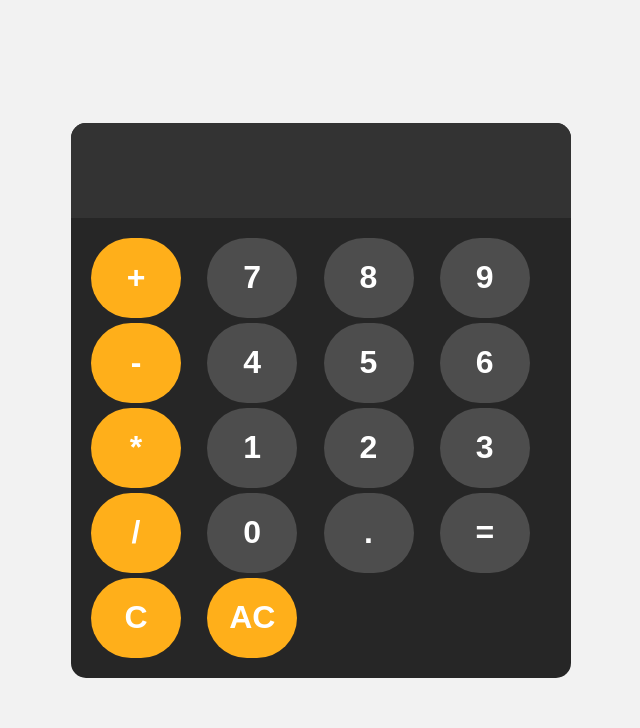
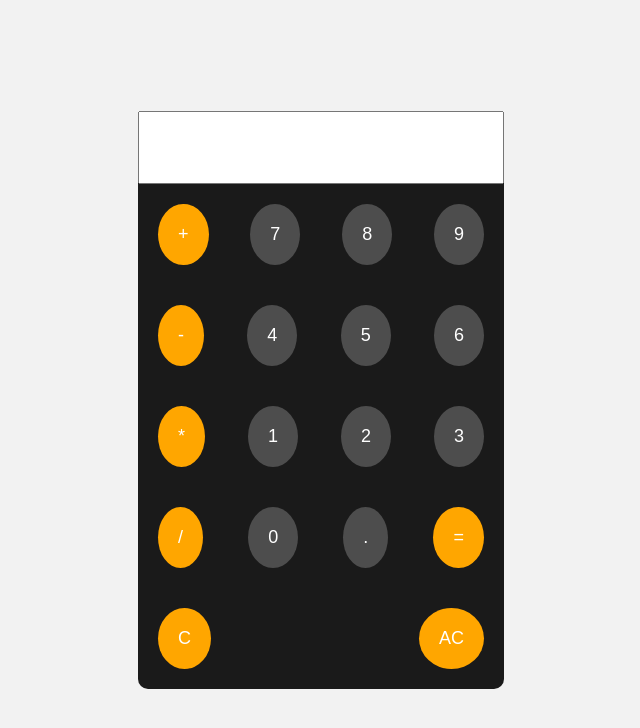
Before and after one commit to Abidkhan234/Calculator-project, a plain HTML site: page index.html in a window 1280 px wide. Shown: the whole page, without its empty margins (319-959 px from the left). Drawn offline with Linux system fonts and the light colour scheme.

Commit message:
Rework calculator

```diff
--- a/app.js
+++ b/app.js
@@ -1,29 +1,22 @@
-let display = document.getElementById("displayValue");
-
-//? To add value
+var display = document.getElementById("display");
 
 function appendToDisplay(input) {
     display.value += input;
 }
 
-//? To clear display
 
 function clearDisplay() {
     display.value = "";
 }
 
-//? To remove the last character from the display
-
-function deleteLastCharacter() {
+function clearLastDigit() {
     display.value = display.value.slice(0, -1);
 }
-
-//? To calculate
 
 function calculate() {
     try {
         display.value = eval(display.value);
-    } catch (error) {
+    } catch (Error) {
         display.value = "Error";
     }
 }
--- a/index.html
+++ b/index.html
@@ -9,27 +9,35 @@
 </head>
 
 <body>
-    <div id="calculator">
-        <input type="text" readonly id="displayValue">
-        <div id="keys">
+    <div class="calculator">
+        <input type="text" id="display" readonly>
+        <div class="keys">
             <button onclick="appendToDisplay('+')" class="operator-btn">+</button>
             <button onclick="appendToDisplay('7')">7</button>
             <button onclick="appendToDisplay('8')">8</button>
             <button onclick="appendToDisplay('9')">9</button>
+        </div>
+        <div class="keys">
             <button onclick="appendToDisplay('-')" class="operator-btn">-</button>
             <button onclick="appendToDisplay('4')">4</button>
             <button onclick="appendToDisplay('5')">5</button>
             <button onclick="appendToDisplay('6')">6</button>
+        </div>
+        <div class="keys">
             <button onclick="appendToDisplay('*')" class="operator-btn">*</button>
             <button onclick="appendToDisplay('1')">1</button>
             <button onclick="appendToDisplay('2')">2</button>
             <button onclick="appendToDisplay('3')">3</button>
+        </div>
+        <div class="keys">
             <button onclick="appendToDisplay('/')" class="operator-btn">/</button>
             <button onclick="appendToDisplay('0')">0</button>
             <button onclick="appendToDisplay('.')">.</button>
-            <button onclick="calculate()">=</button>
-            <button onclick="deleteLastCharacter()"  class="operator-btn">C</button>
-            <button onclick="clearDisplay()" class="operator-btn">AC</button>
+            <button onclick="calculate()" class="operator-btn">=</button>
+        </div>
+        <div class="clear-key">
+            <button onclick="clearLastDigit()" class="operator-btn">C</button>
+            <button onclick="clearDisplay()" class="operator-btn clear-btn">AC</button>
         </div>
     </div>
 </body>
--- a/style.css
+++ b/style.css
@@ -11,55 +11,47 @@ body{
     align-items: center;
     background-color: hsl(0, 0%, 95%);
 }
-#calculator{
-    background-color: hsl(0, 0%, 15%);
+.calculator {
     max-width: 500px;
-    border-radius: 15px;
-    overflow: hidden;
+    background-color: hsl(0, 0%, 10%);
+    border-radius: 10px;
 }
-#displayValue{
+#display{
     padding: 20px;
     width: 100%;
-    border: none;
-    background-color: hsl(0, 0%, 20%);
-    color: white;
-    text-align: left;
-    font-size: 3rem;
-}
-#keys{
-    display: grid;
-    grid-template-columns: repeat(4,1fr);
-    padding: 20px;
-    gap: 5px;
-}
-button{
-    width:90px;
-    height: 80px;
-    border: none;
-    background-color: hsl(0, 0%, 30%);
-    cursor: pointer;
-    color: white;
-    font-size: 2rem;
-    font-weight: bold;
-    border-radius: 50px;
+    text-align: right;
+    font-size: 25px;
+    outline: none;
 }
 
-button:hover{
-    background-color: hsl(0, 0%, 40%);
+.keys {
+    display: flex;
+    justify-content: space-between;
+    align-items: center;
+    padding: 20px;
+    gap: 10px;
+}
+.clear-key {
+    display: flex;
+    justify-content: space-between;
+    padding: 20px ;
 }
 
-button:active{
-    background-color: hsl(0, 0%, 50%);
+button {
+    padding: 20px;
+    font-size: 18px;
+    border: none;
+    border-radius: 50%;
+    background-color: hsl(0, 0%, 30%);
+    color: white;
+    cursor: pointer;
 }
-
+button:hover{
+    background-color: hsl(0, 0%, 35%);
+}
 .operator-btn{
+    background-color: hsl(39, 100%, 50%);
+}
+.operator-btn:hover{
     background-color: hsl(39, 100%, 55%);
 }
-
-.operator-btn:hover{
-    background-color: hsl(39, 100%, 65%);
-}
-
-.operator-btn:active{
-    background-color: hsl(39, 100%, 75%);
-}
```
